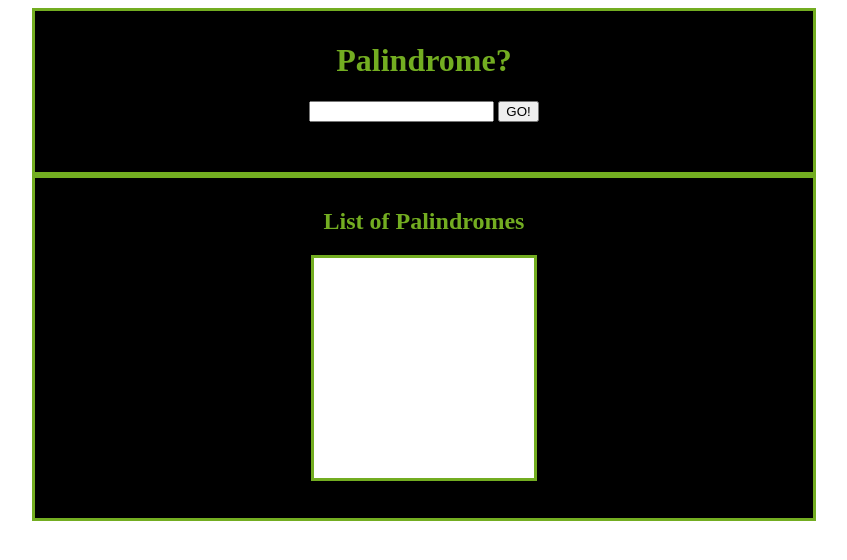
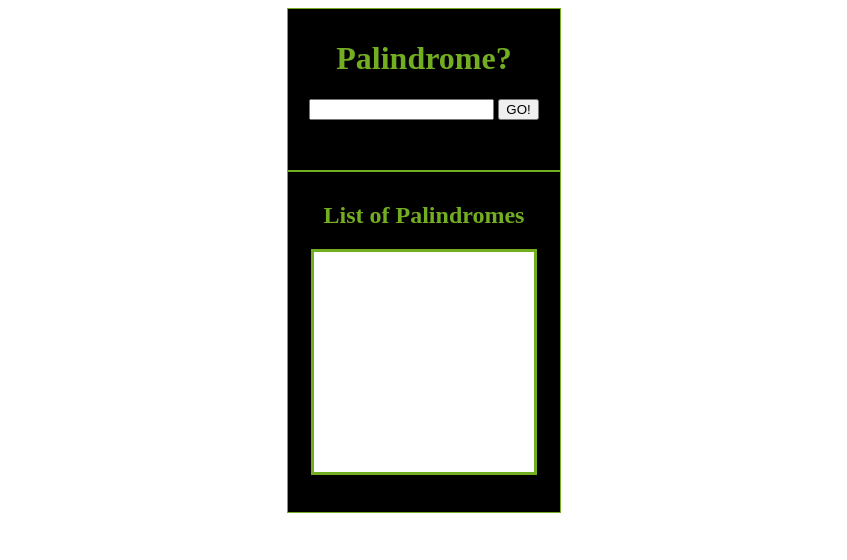
Before and after one commit to jdm79/palindrome-vanilla, a plain HTML site: page index.html in a window 1280 px wide. Shown: the whole page, without its empty margins (216-1063 px from the left). Drawn offline with Linux system fonts and the light colour scheme.

Commit message:
lessen width

```diff
--- a/style.css
+++ b/style.css
@@ -5,8 +5,8 @@ p {
 
 .center {
     margin:0 auto;
-    width: 60%;
-    border: 3px solid #73AD21;
+    width: 20%;
+    border: 1px solid #73AD21;
     padding: 10px;
     background-color: black;
     color: #73AD21
@@ -30,8 +30,8 @@ p {
 
 .bottom {
   margin:0 auto;
-  width: 60%;
-  border: 3px solid #73AD21;
+  width: 20%;
+  border: 1px solid #73AD21;
   padding: 10px;
   background-color: black;
   color: #73AD21
```
